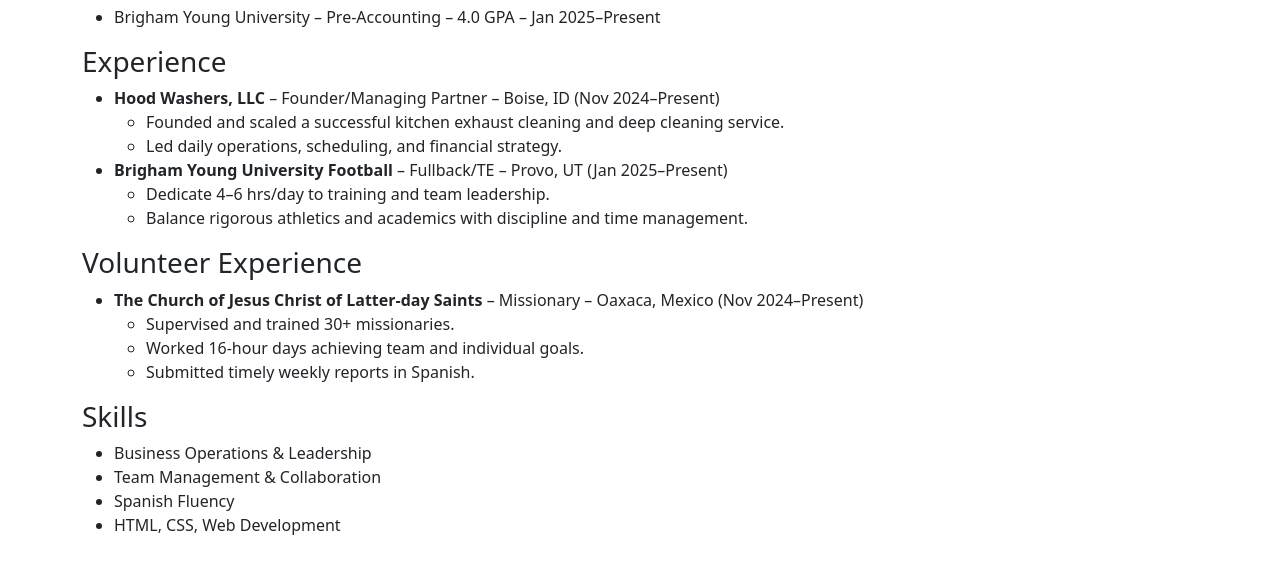
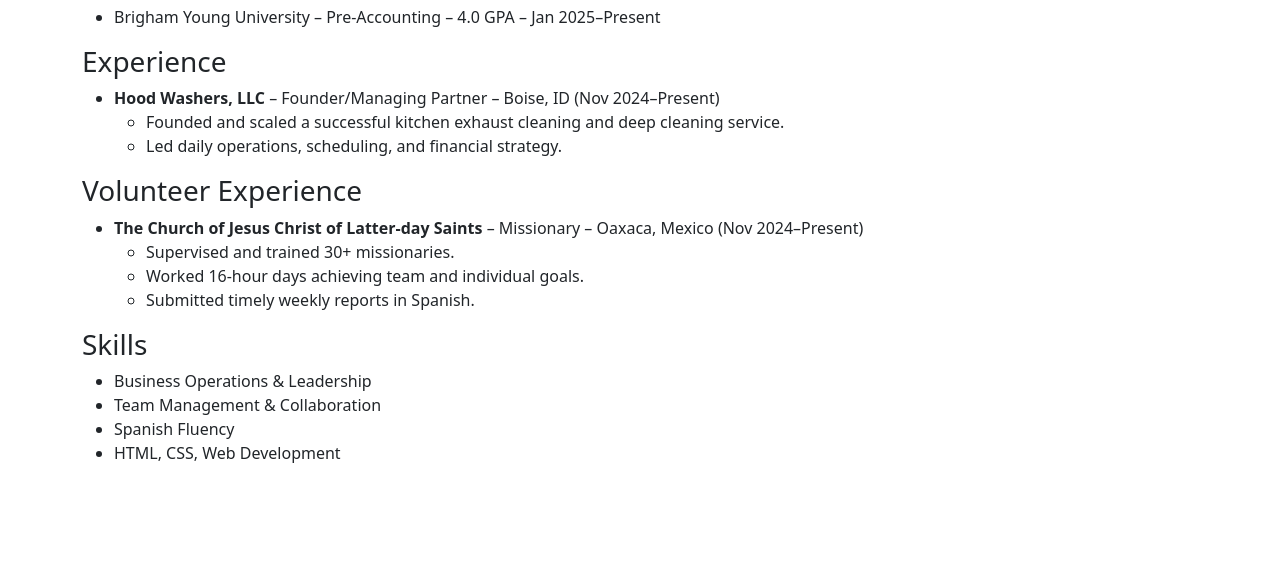
Before and after one commit to lukehanchett/my-website, a plain HTML site: page resume.html in a window 1280 px wide. Shown: the part 197-768 px from the top of the page. Drawn offline with nearby package versions, Linux system fonts and the light colour scheme.

Commit message:
Update resume.html

```diff
--- a/resume.html
+++ b/resume.html
@@ -35,10 +35,7 @@
           <li>Led daily operations, scheduling, and financial strategy.</li>
         </ul>
       </li>
-      <li><strong>Brigham Young University Football</strong> – Fullback/TE – Provo, UT (Jan 2025–Present)
-        <ul>
-          <li>Dedicate 4–6 hrs/day to training and team leadership.</li>
-          <li>Balance rigorous athletics and academics with discipline and time management.</li>
+
         </ul>
       </li>
     </ul>
```
